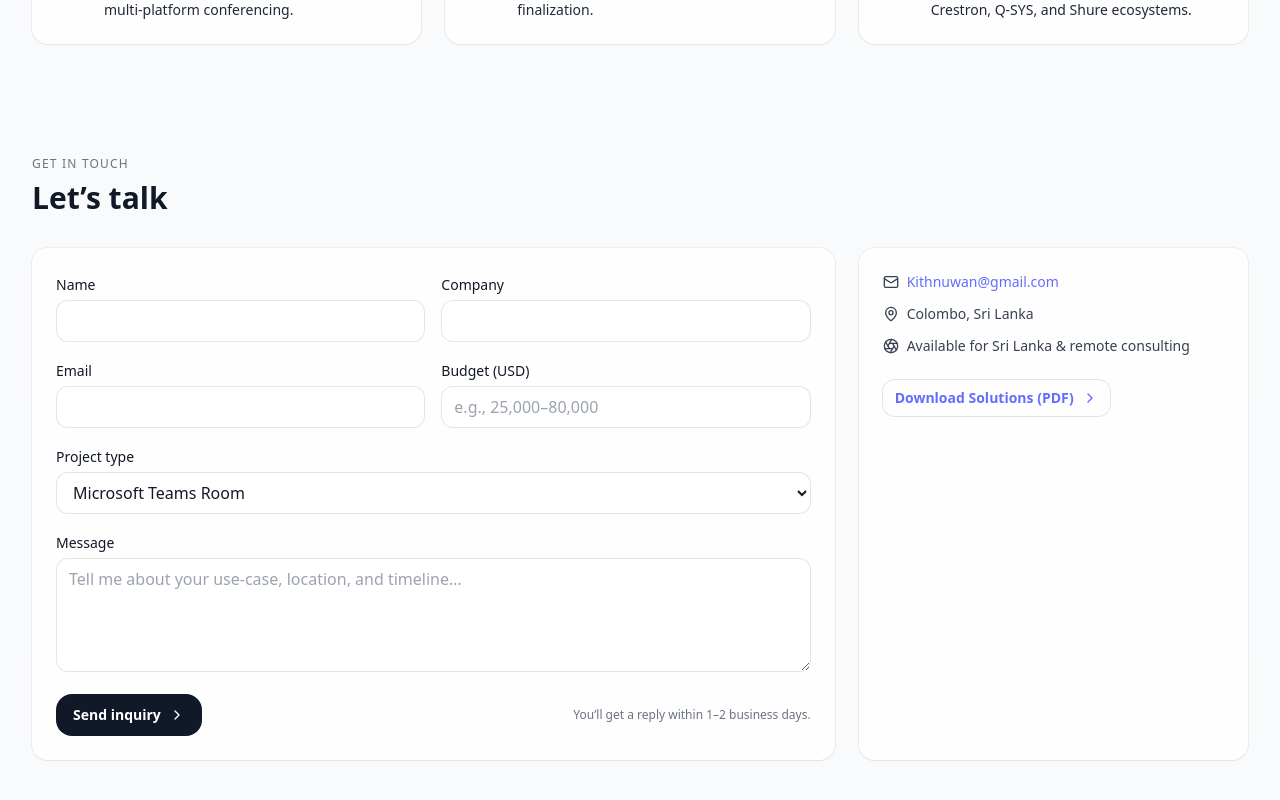
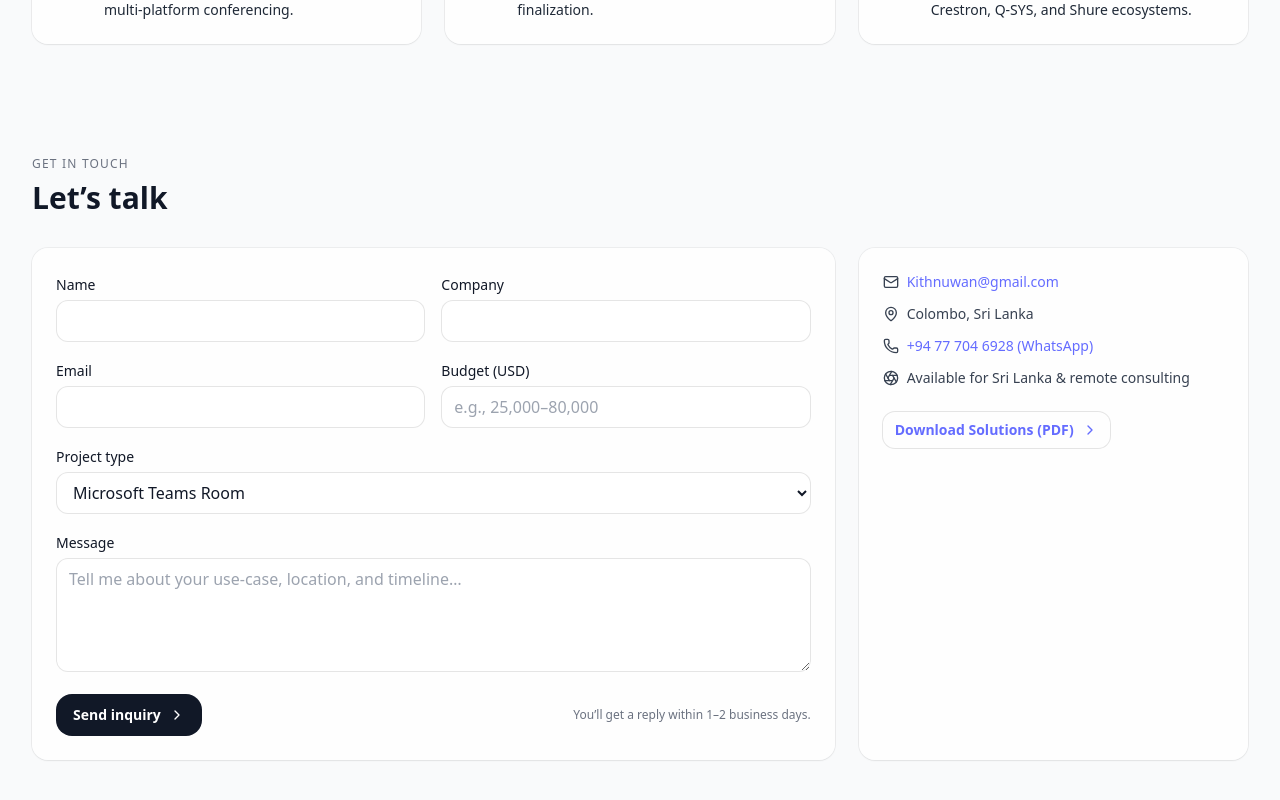
Before and after one commit to kithnuwan/kithnuwan-portfolio, a React (Vite) app: page / in a window 1280 px wide. Shown: the part 6197-6997 px from the top of the page. Built offline with nearby package versions, Linux system fonts and the light colour scheme.

Commit message:
new contact

```diff
--- a/src/App.jsx
+++ b/src/App.jsx
@@ -8,6 +8,7 @@ import meetingRoom1 from './assets/images/meetingRoom1.png';
 import myLogo from './assets/images/my-logo.png';
 import {
   Aperture,
+  Phone,
   AudioLines,
   BadgeCheck,
   Camera,
@@ -773,6 +774,7 @@ function Contact() {
       <div className="grid md:grid-cols-3 gap-6">
         <motion.div {...fadeUp} className="md:col-span-2">
           <Card>
+            {/* The contact form remains unchanged */}
             <form
               onSubmit={(e) => {
                 e.preventDefault();
@@ -785,6 +787,7 @@ function Contact() {
               }}
               className="grid sm:grid-cols-2 gap-4"
             >
+              {/* Form fields... */}
               <div>
                 <label htmlFor="name" className="text-sm font-medium">Name</label>
                 <input id="name" name="name" required className="mt-1 w-full rounded-xl border border-black/10 dark:border-white/15 bg-white/80 dark:bg-white/5 px-3 py-2" />
@@ -826,11 +829,21 @@ function Contact() {
             </form>
           </Card>
         </motion.div>
+
         <motion.div {...fadeUp}>
           <Card>
             <div className="text-sm text-gray-700 dark:text-gray-200 space-y-3">
               <div className="flex items-start gap-2"><Mail className="h-4 w-4 mt-0.5 flex-shrink-0" /> <a className="hover:underline break-all" href="mailto:Kithnuwan@gmail.com">Kithnuwan@gmail.com</a></div>
               <div className="flex items-start gap-2"><MapPin className="h-4 w-4 mt-0.5 flex-shrink-0" /> {profile.location}</div>
+
+              {/* The WhatsApp link has been moved to its new position here */}
+              <div className="flex items-start gap-2">
+                <Phone className="h-4 w-4 mt-0.5 flex-shrink-0" />
+                <a className="hover:underline" href="https://wa.me/94777046928" target="_blank" rel="noopener noreferrer">
+                  +94 77 704 6928 (WhatsApp)
+                </a>
+              </div>
+
               <div className="flex items-start gap-2"><Aperture className="h-4 w-4 mt-0.5 flex-shrink-0" /> Available for Sri Lanka & remote consulting</div>
             </div>
             <div className="mt-6">
```
Also changed, not shown: 1 other file (tests, documents, lock files or other folders).
